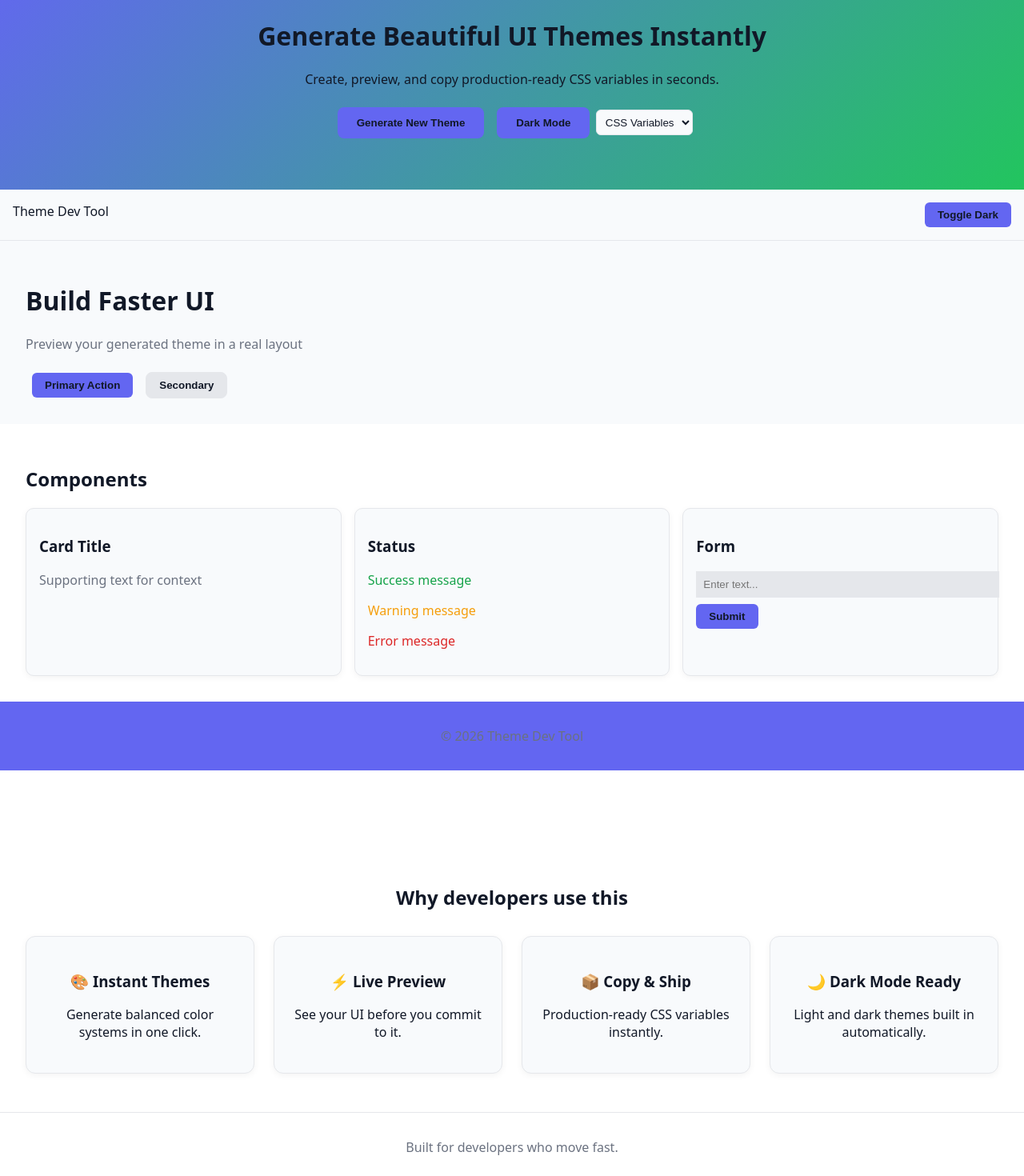
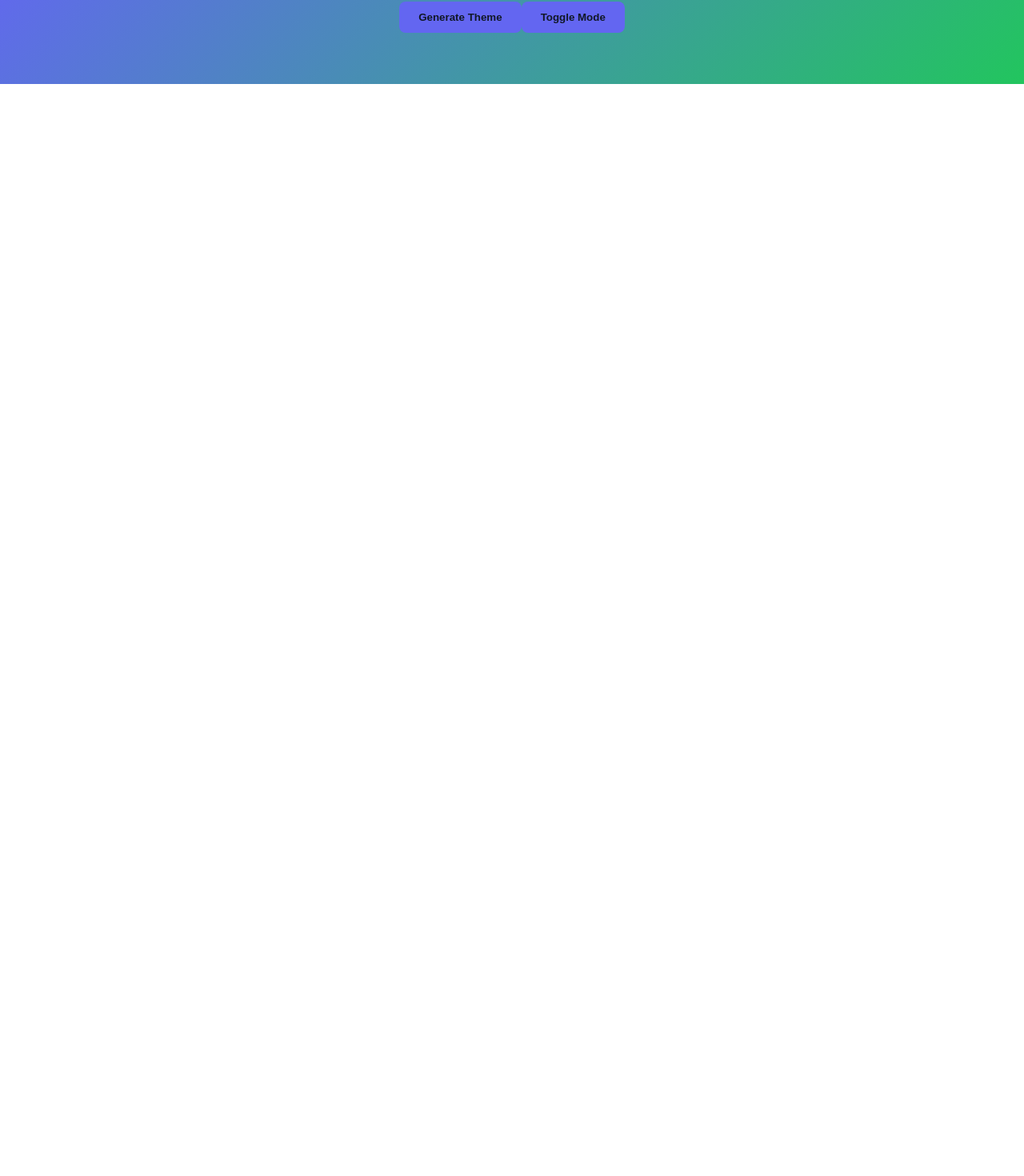
Before and after one commit to RodriguezRamiro/themedevstool, a React (Vite) app: page / in a window 1280 px wide. Shown: the part 62-1532 px from the top of the page at 80% size. After the commit the page ends 800 px from the top, so only its background shows below. Built offline with nearby package versions, Linux system fonts and the light colour scheme.

Commit message:
reduced the system to bare layers, to  rebuild with deterministic behavior. projection to point ou the missing piece in current stipped code, find minimal working baseline, define the rebuild sequence

```diff
--- a/src/App.jsx
+++ b/src/App.jsx
@@ -1,22 +1,14 @@
-/* //themedevstool/src/App.jsx */
-
-import { useState, useEffect, useRef } from "react";
+import { useState, useEffect } from "react";
 import "./App.css";
 
 import { generateTheme } from "./utils/generateTheme";
 import { applyThemeToDocument } from "./utils/applyTheme";
 
-import CSSOutput from "./components/cssOutput";
 import LayoutPreview from "./components/layoutPreview";
-import { generateExport } from "./utils/exportFormats";
 
 function App() {
   const [theme, setTheme] = useState(null);
-  const [css, setCss] = useState("");
   const [mode, setMode] = useState("light");
-  const [format, setFormat] = useState("css");
-
-  const isApplyingRef = useRef(false);
 
   function generateAndApply() {
     const newTheme = generateTheme();
@@ -26,151 +18,45 @@ function App() {
     setTheme(newTheme);
   }
 
-  //Apply theme
   useEffect(() => {
     if (!theme) return;
 
-    console.log("Applying theme mode:", mode);
+    console.log("Applying theme:", mode);
 
     applyThemeToDocument(theme, mode);
 
-      console.count("applyThemeToDocument called");
-
   }, [theme, mode]);
-
-    // Generate export output
-    useEffect(() => {
-      if (!theme) return;
-
-      const output = generateExport(theme, format);
-
-      setCss(output);
-
-    }, [theme, format]);
-
-  function handleFormatChange(e) {
-    setFormat(e.target.value);
-  }
 
   function toggleTheme() {
     setMode(prev =>
-      prev === "light" ? "dark" : "light"
+      prev === "light"
+        ? "dark"
+        : "light"
     );
   }
 
   return (
     <div className="app">
 
-      {/* HERO */}
       <header className="hero-header">
-        <h1>
-          Generate Beautiful UI Themes Instantly
-        </h1>
-
-        <p>
-          Create, preview, and copy
-          production-ready CSS variables
-          in seconds.
-        </p>
-
-        <div className="hero-actions">
 
         <button onClick={generateAndApply}>
-            Generate New Theme
+          Generate Theme
         </button>
 
         <button onClick={toggleTheme}>
-            {mode === "light"
-              ? "Dark Mode"
-              : "Light Mode"}
+          Toggle Mode
         </button>
 
-          <select
-            value={format}
-            onChange={handleFormatChange}
-          >
-            <option value="css">
-              CSS Variables
-            </option>
-
-            <option value="json">
-              JSON
-            </option>
-
-            <option value="tailwind">
-              Tailwind
-            </option>
-          </select>
-
-        </div>
       </header>
 
-      {/* LIVE PRODUCT DEMO */}
-
+      {theme && (
         <LayoutPreview
           theme={theme}
           mode={mode}
           onToggleTheme={toggleTheme}
         />
-
-      {/* FEATURES */}
-
-      <section className="features">
-        <h2>Why developers use this</h2>
-
-        <div className="feature-grid">
-
-          <div className="feature">
-            <h3>🎨 Instant Themes</h3>
-            <p>
-              Generate balanced color
-              systems in one click.
-            </p>
-          </div>
-
-          <div className="feature">
-            <h3>⚡ Live Preview</h3>
-            <p>
-              See your UI before you
-              commit to it.
-            </p>
-          </div>
-
-          <div className="feature">
-            <h3>📦 Copy & Ship</h3>
-            <p>
-              Production-ready CSS
-              variables instantly.
-            </p>
-          </div>
-
-          <div className="feature">
-            <h3>🌙 Dark Mode Ready</h3>
-            <p>
-              Light and dark themes
-              built in automatically.
-            </p>
-          </div>
-
-        </div>
-      </section>
-
-      {/* OUTPUT */}
-
-      {css && (
-        <CSSOutput
-          css={css}
-          format={format}
-        />
       )}
-
-      {/* FOOTER */}
-
-      <footer className="app-footer">
-        <p>
-          Built for developers who move fast.
-        </p>
-      </footer>
 
     </div>
   );
--- a/src/components/layoutPreview.jsx
+++ b/src/components/layoutPreview.jsx
@@ -1,7 +1,4 @@
 /* //themedevstool/src/components/layoutPreview.jsx */
-
-import { useEffect, useRef } from "react";
-import { applyThemeToDocument } from "../utils/applyTheme";
 
 function LayoutPreview({ theme, mode, onToggleTheme }) {
   return (
--- a/src/utils/applytheme.js
+++ b/src/utils/applytheme.js
@@ -22,6 +22,8 @@ export function applyThemeToDocument(theme, mode = "light") {
   const style = root.style;
 
   for (const key in colors) {
-    style.setProperty(`--color-${key}`, colors[key]);
+    root.style.setProperty(
+      `--color-${key}`,
+      colors[key]);
   }
 }
--- a/src/utils/exportFormats.js
+++ b/src/utils/exportFormats.js
@@ -1,7 +1,4 @@
 /* //themedevstool/src/utils/exportFormats.js */
-
-// Reused CSS
-import { generateCSSVariables } from "./generateCSSVariables";
 
 // JSON export
 export function generateJSON(theme) {
--- a/src/utils/generatePalette.js
+++ b/src/utils/generatePalette.js
@@ -18,9 +18,9 @@ function randomHue() {
     console.log("Base hue:", hue);
 
     return [
-      hsl(hue, 80, 50),               // primary
-      hsl(shiftHue(hue, 30), 70, 35), // secondary
-      hsl(shiftHue(hue, 60), 90, 65), // accent
+      "red",
+      "blue",
+      "lime"
     ];
 
   }
--- a/src/utils/generateTheme.js
+++ b/src/utils/generateTheme.js
@@ -1,15 +1,10 @@
 /* //themedevstool/src/utils/generateTheme.js */
 
-
-import { generatePalette } from "./generatePalette";
-
 export function generateTheme() {
-  const palette = generatePalette();
-
   const base = {
-    primary: palette[0],
-    secondary: palette[1],
-    accent: palette[2],
+    primary: "red",
+    secondary: "blue",
+    accent: "lime",
   };
 
   return {
```
Lines whose indentation alone changed are shown as unchanged.
